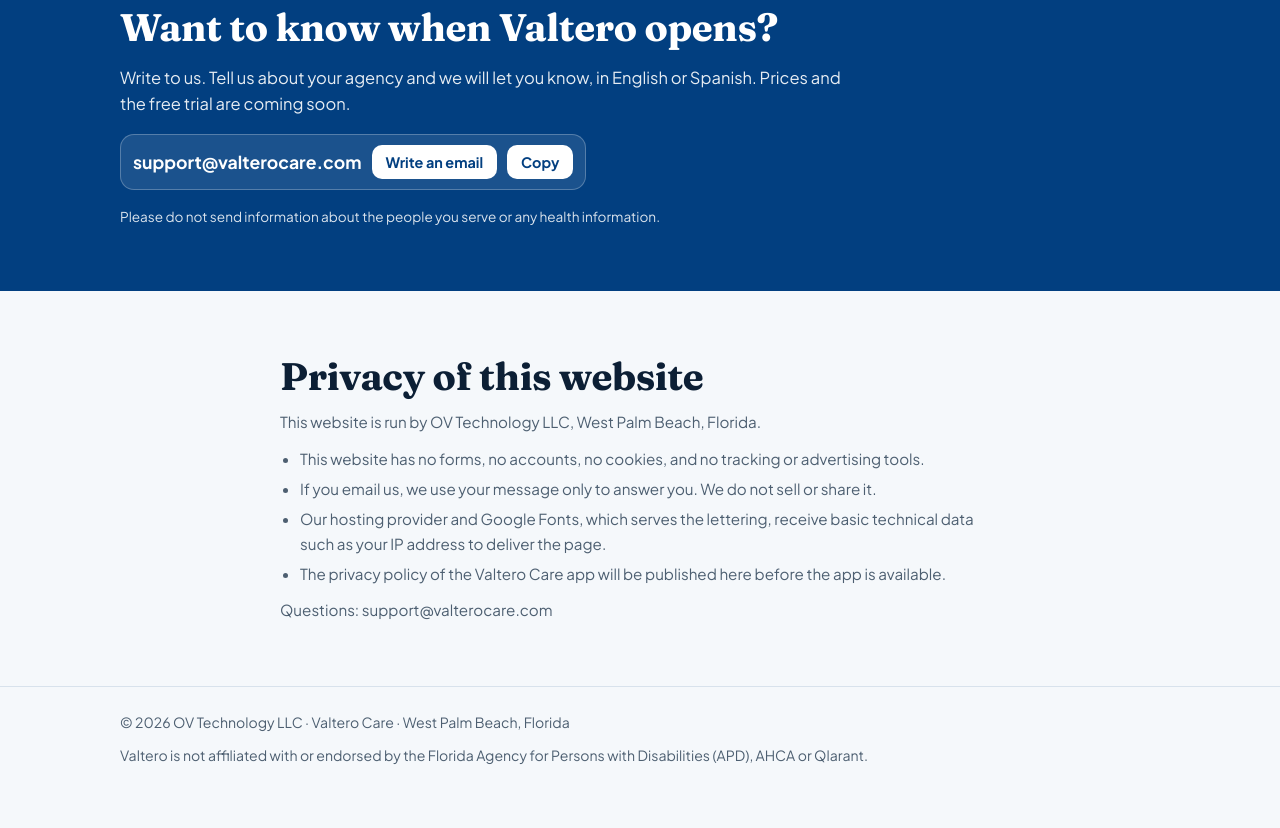
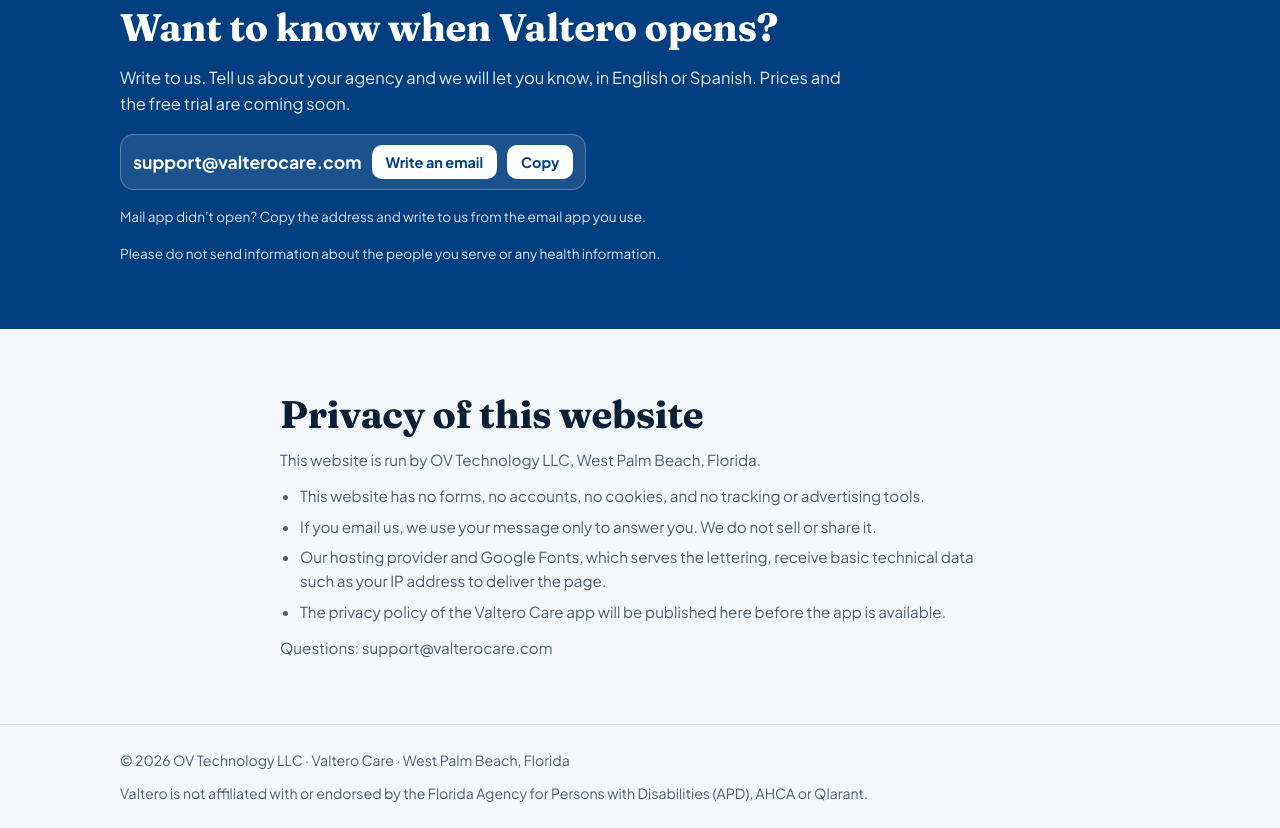
Before and after one commit to Valterocare/website, a plain HTML site: page index.html in a window 1280 px wide. Shown: the part 2573-3401 px from the top of the page. Before the commit the page ends 3364 px from the top, so only its background shows below. Drawn offline with Linux system fonts and the light colour scheme.

Commit message:
Add copy-address hint for contact

```diff
--- a/index.html
+++ b/index.html
@@ -255,6 +255,7 @@ footer .wrap{padding-block:24px;display:flex;flex-wrap:wrap;justify-content:spac
         <a href="mailto:support@valterocare.com"><span lang="en">Write an email</span><span lang="es">Escribir un correo</span></a>
         <button type="button" id="copy"><span lang="en">Copy</span><span lang="es">Copiar</span></button>
       </div>
+      <p class="small"><span lang="en">Mail app didn’t open? Copy the address and write to us from the email app you use.</span><span lang="es">¿No se abre tu correo? Copia la dirección y escríbenos desde la app de correo que usas.</span></p>
       <p class="small"><span lang="en">Please do not send information about the people you serve or any health information.</span><span lang="es">Por favor, no nos mandes información de las personas que atiendes ni datos de salud.</span></p>
     </div>
   </section>
```
